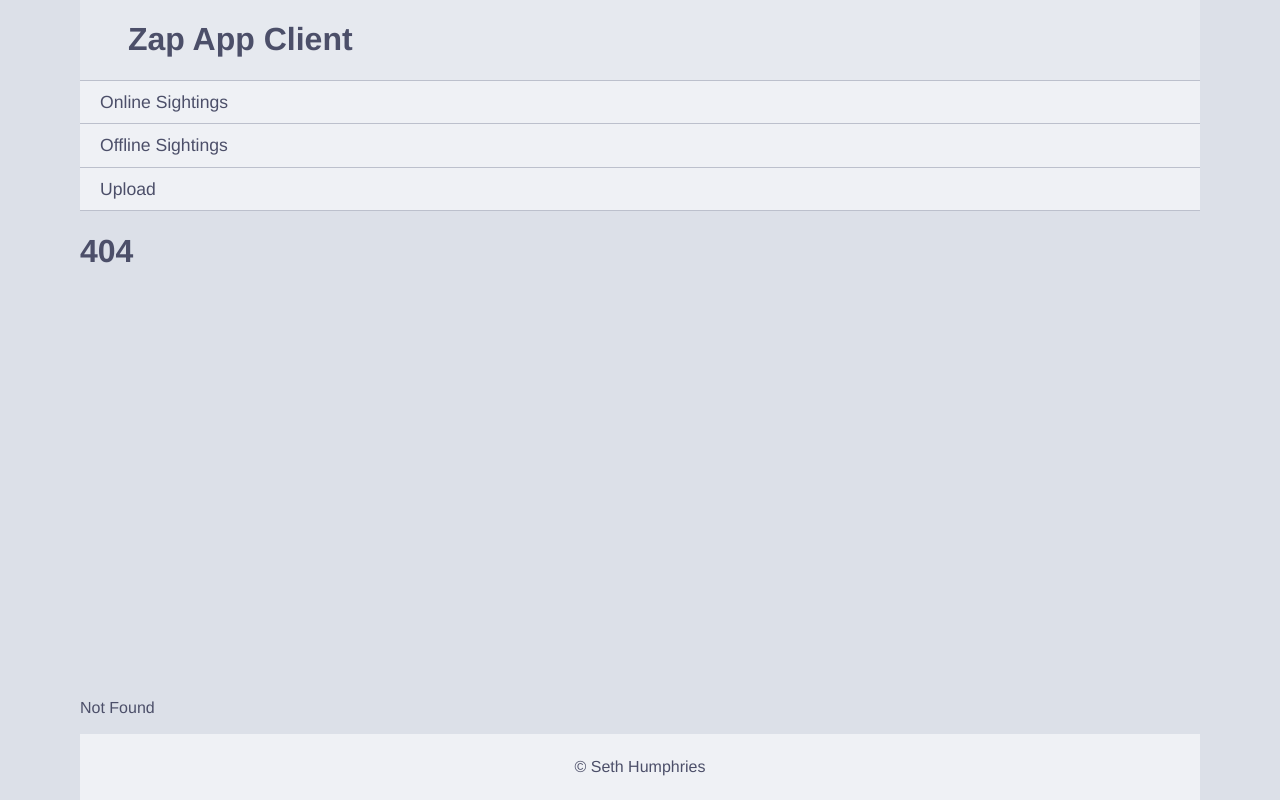
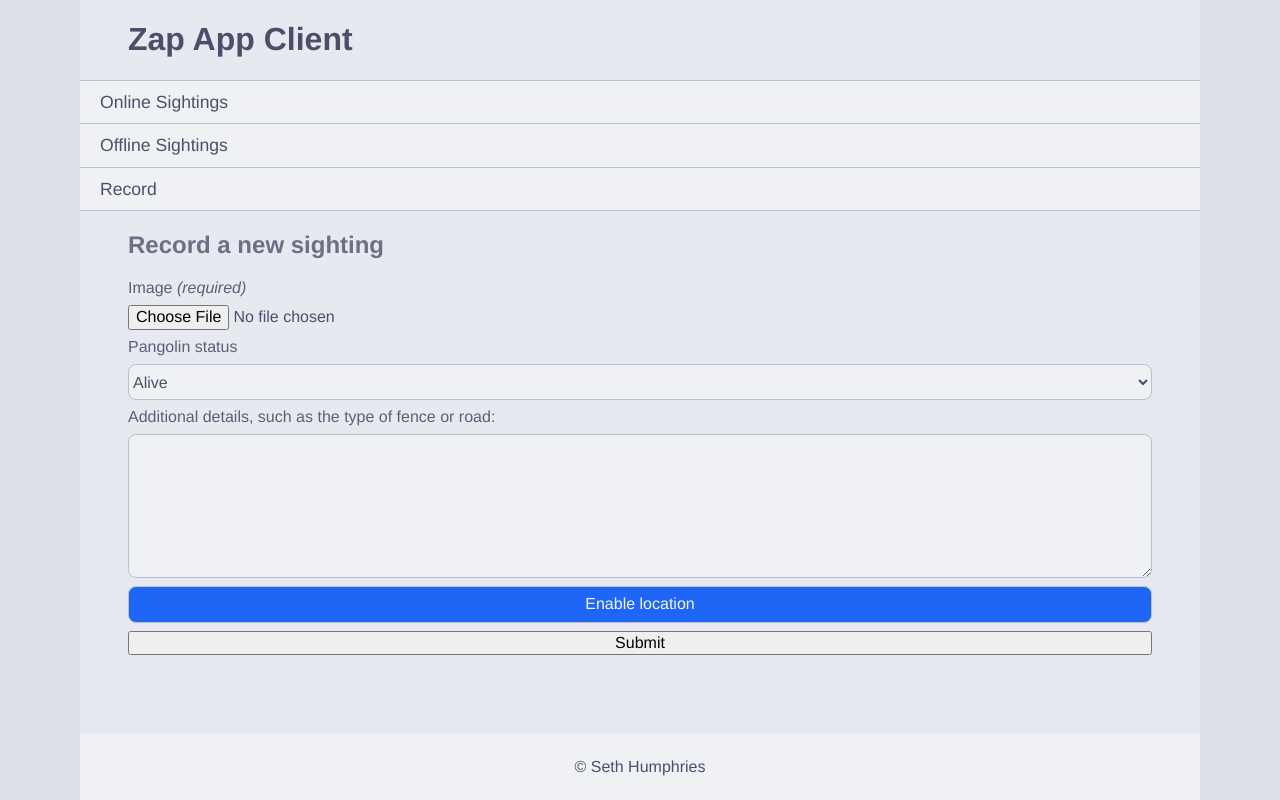
Before and after one commit to EnergeticBark/ci609, a SvelteKit app in the folder client/: page /record in a window 1280 px wide. Before the commit this address had no page. Built offline with nearby package versions, Linux system fonts and the light colour scheme.

Commit message:
Rename upload page to record.

```diff
--- a/client/src/lib/components/Navigation.svelte
+++ b/client/src/lib/components/Navigation.svelte
@@ -5,7 +5,7 @@
     <ul>
         <li><a href="/ci609/">Online Sightings</a></li>
         <li><a href="/ci609/offline">Offline Sightings</a></li>
-        <li><a href="/ci609/upload">Upload</a></li>
+        <li><a href="/ci609/record">Record</a></li>
     </ul>
 </nav>
 
--- a/client/src/routes/upload/+page.svelte
+++ b/client/src/routes/record/+page.svelte
@@ -66,7 +66,7 @@
 </script>
 
 <main>
-    <h2>Add new sighting</h2>
+    <h2>Record a new sighting</h2>
     <form
         action="https://bsh23.brighton.domains/ci609/api/sightings"
         method="POST"
@@ -120,7 +120,7 @@
     }
 
     select {
-        height: 2.4rem;
+        height: 2.25rem;
     }
 
     #notes {
```
